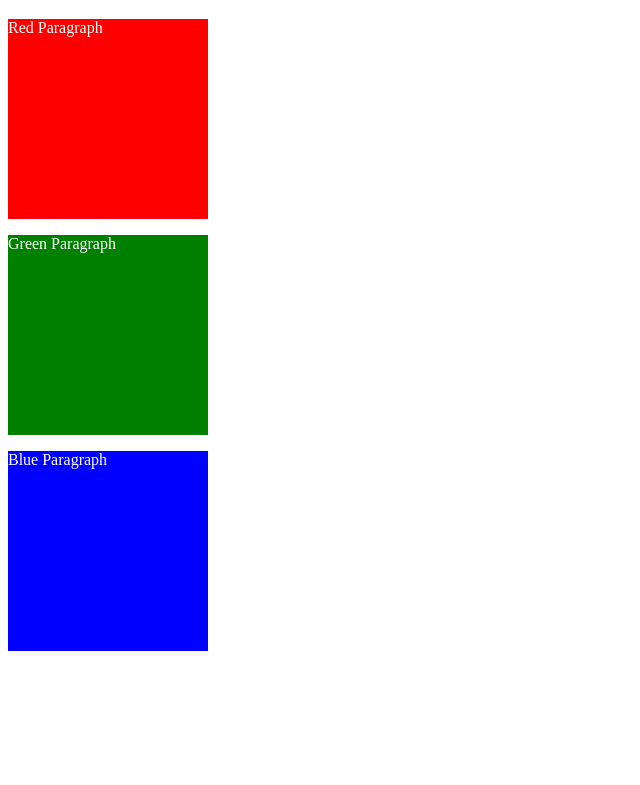
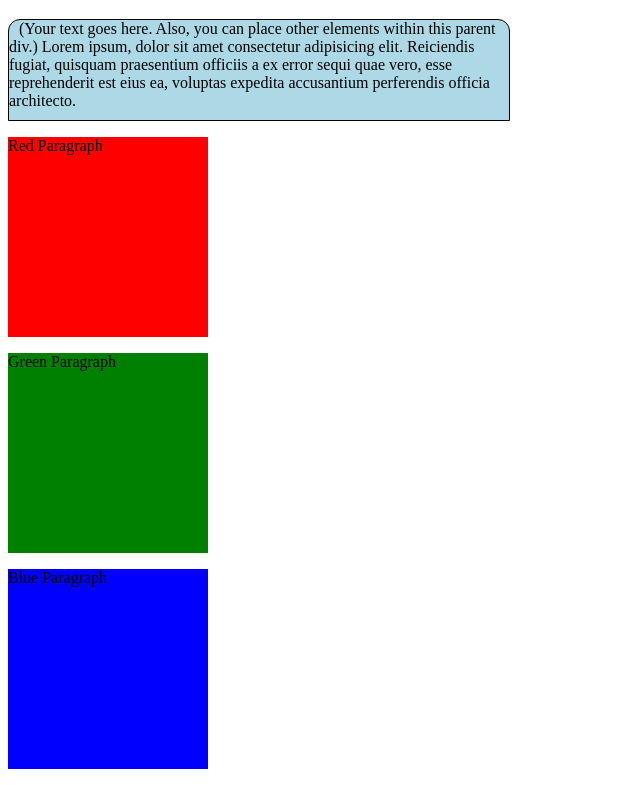
Before and after one commit to EmanuelDms/web-development-bootcamp-angela-yu, a plain HTML site: page 8.0 CSS Display/solution2.html in a window 1280 px wide. Shown: the part 61-846 px from the top of the page, without its empty margins (0-640 px from the left). Before the commit the page ends 800 px from the top, so only its background shows below. Drawn offline with Linux system fonts and the light colour scheme.

Commit message:
feat: remove p color and add overflow x

```diff
--- a/8.0 CSS Display/solution2.html
+++ b/8.0 CSS Display/solution2.html
@@ -4,10 +4,6 @@
 <head>
   <title>CSS Display Property Example</title>
   <style>
-    p {
-      color: white;
-    }
-
     .red {
       display: block;
       width: 200px;
@@ -28,11 +24,32 @@
       height: 200px;
       background-color: blue;
     }
+
+    #overflow-x {
+      background-color: lightblue;
+      border: 1px solid black;
+      border-radius: 12px 12px 0 0;
+      height: 100px;
+      width: 500px;
+      overflow: scroll;
+    }
+
+    #overflow-x p {
+      width: 1000px;
+      margin: 10px;
+      display: inline;
+    }
   </style>
 </head>
 
 <body>
   <h1>CSS Display Property</h1>
+
+  <div id="overflow-x">
+    <p>(Your text goes here. Also, you can place other elements within this parent div.) Lorem ipsum, dolor sit amet
+      consectetur adipisicing elit. Reiciendis fugiat, quisquam praesentium officiis a ex error sequi quae vero, esse
+      reprehenderit est eius ea, voluptas expedita accusantium perferendis officia architecto.</p>
+  </div>
   <p class="red">Red Paragraph </p>
   <p class="green">Green Paragraph</p>
   <p class="blue">Blue Paragraph</p>
```
